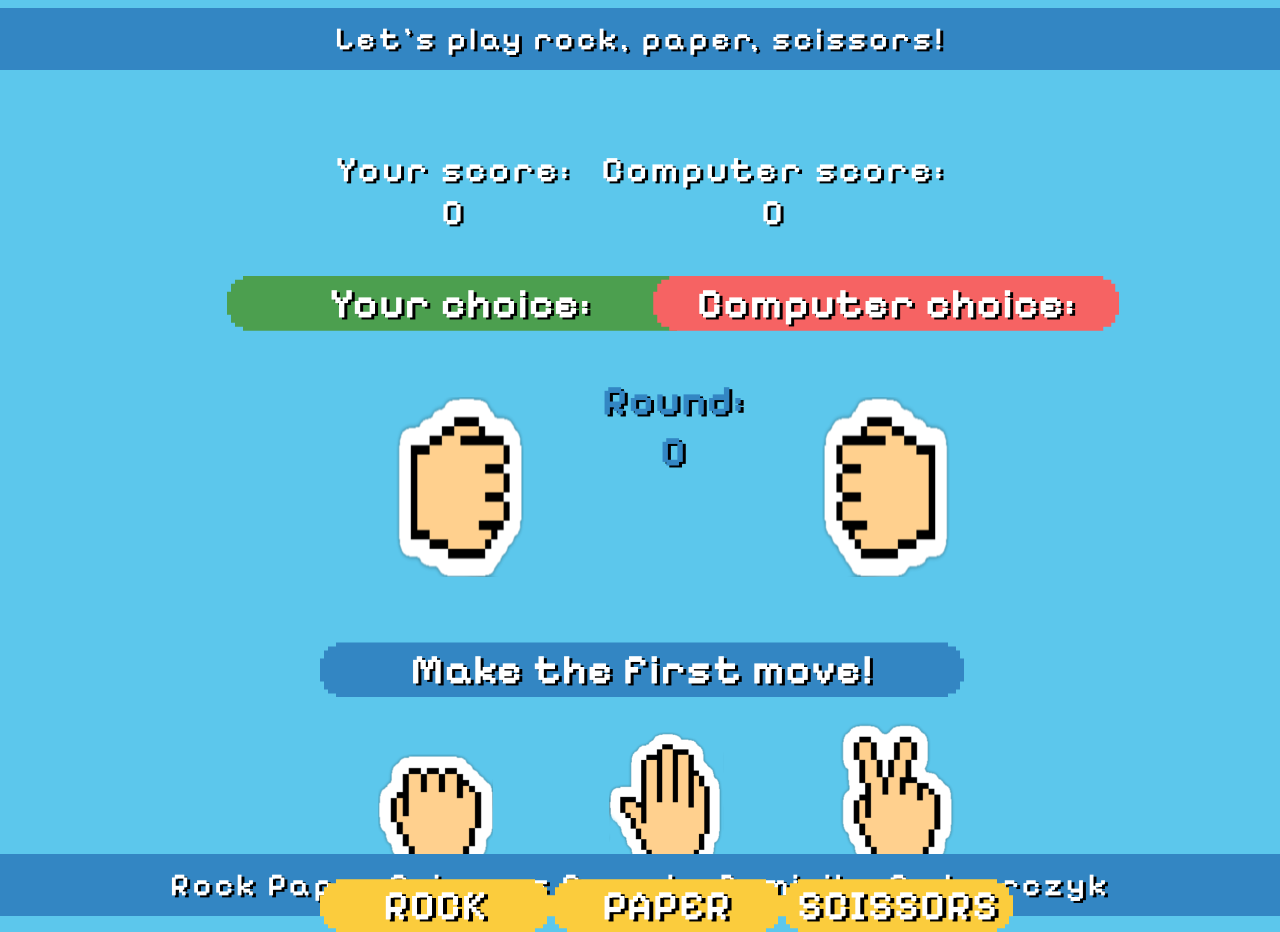
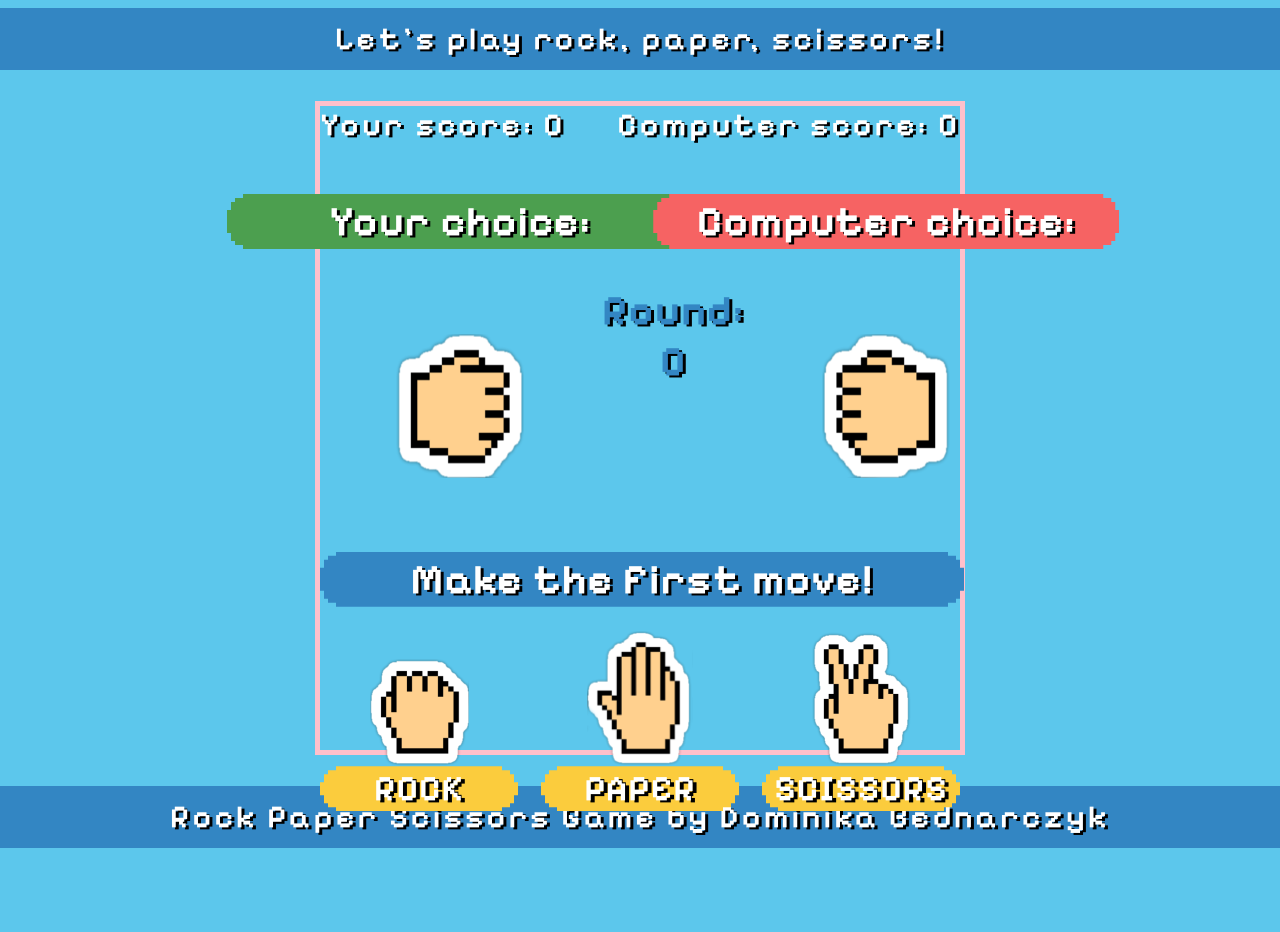
Before and after one commit to niandra-l/project-prs, a plain HTML site: page index.html in a window 1280 px wide. Both pictures are taken after a click on the button "START". After the commit the page ends 848 px from the top, so only its background shows below. Drawn offline with Linux system fonts and the light colour scheme.

Commit message:
Fixed divs sizing to fit the screen

```diff
--- a/styles.css
+++ b/styles.css
@@ -3,7 +3,7 @@ body {
     background-color:#5cc7ec;
     font-family:"Pixelify Sans", serif;
     font-weight:600;
-    font-size:36px;
+    font-size:32px;
     letter-spacing:3px;
     text-shadow:black 3px 2px;
     display:flex;
@@ -26,7 +26,7 @@ button {
     font-family: "Pixelify Sans", serif;
     color:white;
     text-shadow:black 4px 2px;
-    font-size:42px;
+    font-size:36px;
     width:4em;
     letter-spacing:1px;
     background-color:#fbcc3d;
@@ -95,9 +95,14 @@ footer {
 
 }
 
+.foote {
+    align-self:flex-end;
+}
+
 .ui-container {
-    height:80%;
+    height:90%;
     width:50vw;
+    border:pink 5px solid;
 
 }
 
@@ -151,7 +156,7 @@ img {
 }
 
 .move-img {
-    height:50%;
+    height:40%;
 }
 
 #human-move,
```
Also changed, not shown: index.html (+0 -1 lines).
